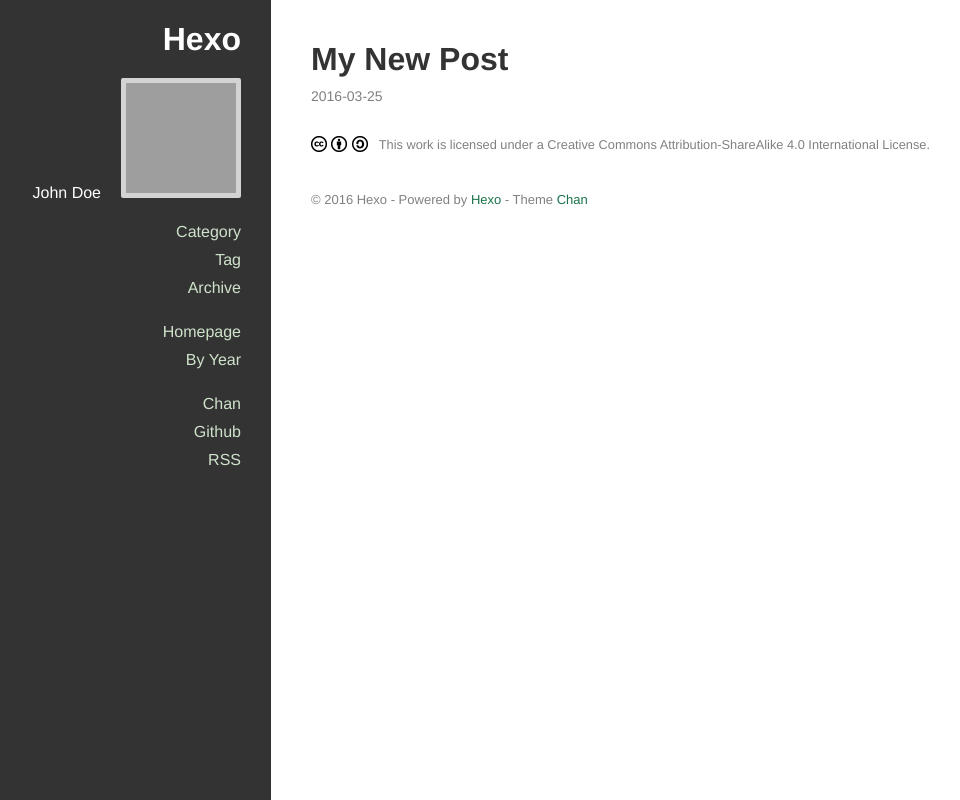
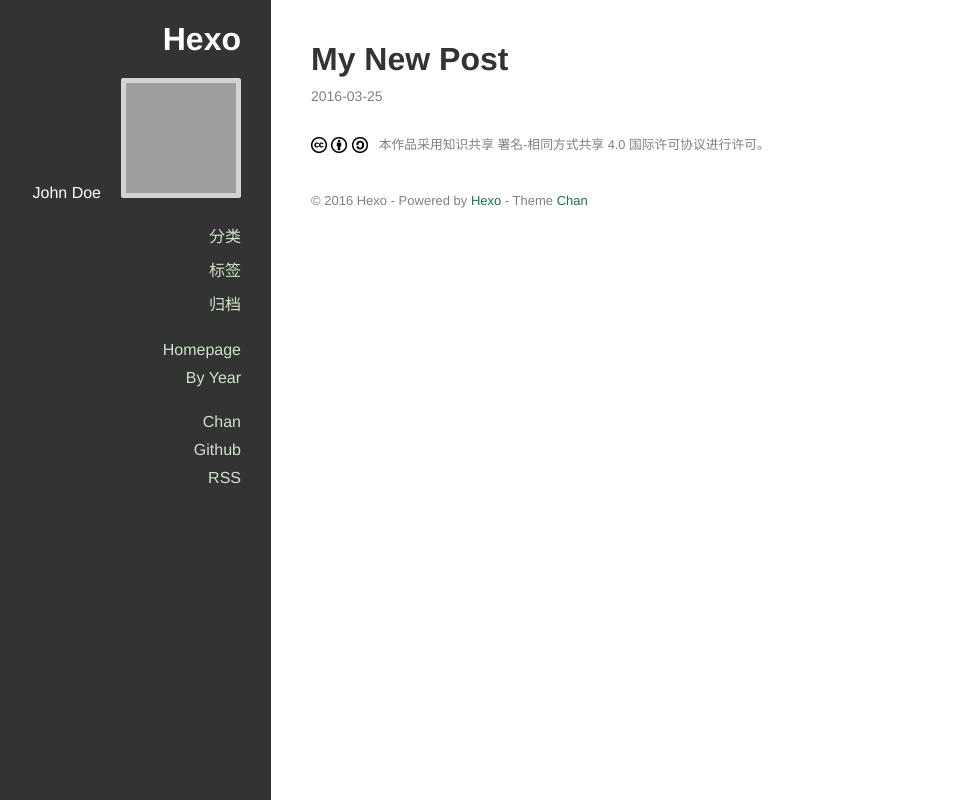
Before and after one commit to ouyangbei/xiaobei.github.io, a plain HTML site: page 2016/03/25/My-New-Post/index.html in a window 1280 px wide. Shown: the whole page, without its empty margins (129-1089 px from the left). Drawn offline with nearby package versions, Linux system fonts and the light colour scheme; grey boxes are pictures that could not be loaded.

Commit message:
Site updated: 2016-03-25 18:09:06

```diff
--- a/2016/03/25/My-New-Post/index.html
+++ b/2016/03/25/My-New-Post/index.html
@@ -82,21 +82,21 @@
 
 
               <li class="category-list-container">
-                <a href="javascript:;">Category</a>
+                <a href="javascript:;">分类</a>
 
               </li>
 
 
 
               <li class="tag-list-container">
-                <a href="javascript:;">Tag</a>
+                <a href="javascript:;">标签</a>
 
               </li>
 
 
 
               <li class="archive-list-container">
-                <a href="javascript:;">Archive</a>
+                <a href="javascript:;">归档</a>
                 <ul class="archive-list"><li class="archive-list-item"><a class="archive-list-link" href="/archives/2016/">2016</a><span class="archive-list-count">3</span></li></ul>
               </li>
 
@@ -173,7 +173,7 @@
   <footer class="article-footer">
 
   <div class="cc">
-    <a href="http://creativecommons.org/licenses/by-sa/4.0/deed.en" target="_blank" title="Attribution-ShareAlike">
+    <a href="http://creativecommons.org/licenses/by-sa/4.0/deed.en" target="_blank" title="署名-相同方式共享">
       <img src="/images/cc/cc.png">
 
           <img src="/images/cc/by.png">
@@ -181,7 +181,7 @@
           <img src="/images/cc/sa.png">
 
       <span>
-        This work is licensed under a Creative Commons Attribution-ShareAlike 4.0 International License.
+        本作品采用知识共享 署名-相同方式共享 4.0 国际许可协议进行许可。
       </span>
     </a>
   </div>
```
Also changed, not shown: 2016/03/25/hello-world/index.html (+5 -5 lines), 2016/03/25/my-first-blog/index.html (+5 -5 lines), archives/2016/03/index.html (+4 -4 lines), archives/2016/index.html (+4 -4 lines), archives/index.html (+4 -4 lines), index.html (+3 -3 lines).
